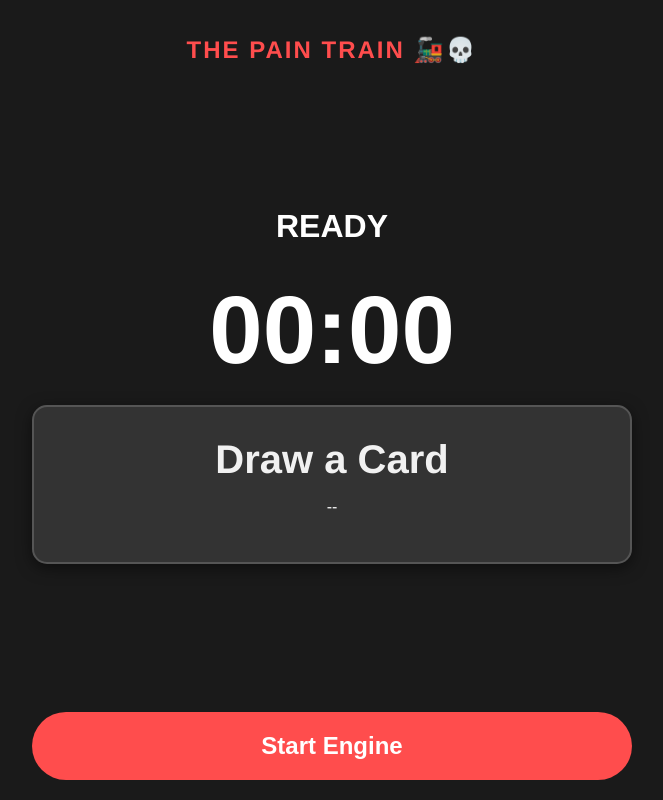
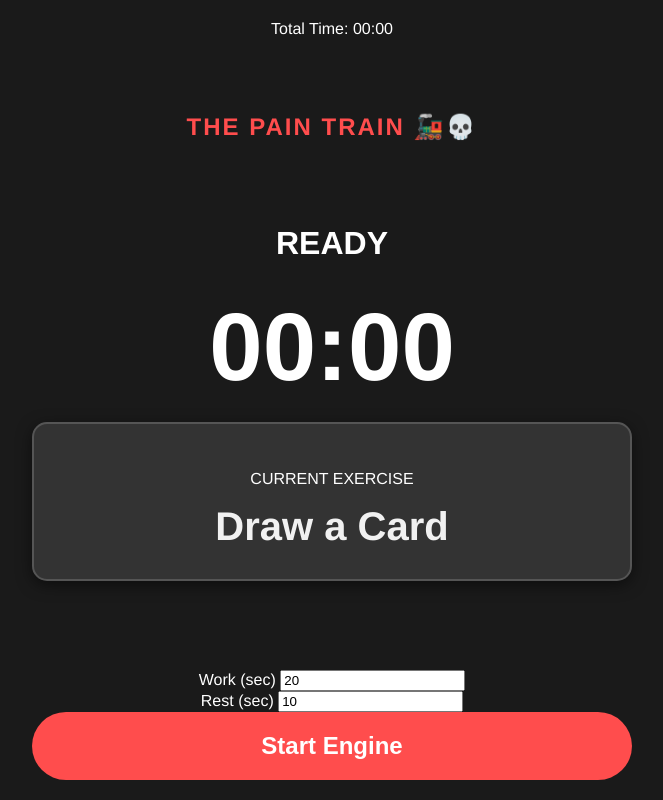
Before and after one commit to bullfrog987/pain-train-cards, a plain HTML site: page index.html in a window 1280 px wide. Shown: the whole page, without its empty margins (308-971 px from the left). Drawn offline with Linux system fonts and the light colour scheme.

Commit message:
Add total time display and settings inputs

```diff
--- a/index.html
+++ b/index.html
@@ -9,6 +9,8 @@
 <body>
 
     <div class="app-container">
+        <div id="total-time">Total Time: 00:00</div>
+
         <header>
             <h1>The Pain Train 🚂💀</h1>
         </header>
@@ -19,12 +21,23 @@
             <div id="timer-display">00:00</div>
 
             <div class="card">
+                <p id="card-label">CURRENT EXERCISE</p>
                 <h2 id="exercise-name">Draw a Card</h2>
-                <p id="rep-count">--</p>
             </div>
         </main>
 
         <footer>
+            <div class="settings-container" id="settings-area">
+                <div class="setting-group">
+                    <label>Work (sec)</label>
+                    <input type="number" id="work-input" value="20">
+                </div>
+                <div class="setting-group">
+                    <label>Rest (sec)</label>
+                    <input type="number" id="rest-input" value="10">
+                </div>
+            </div>
+
             <button id="start-btn">Start Engine</button>
         </footer>
     </div>
```
